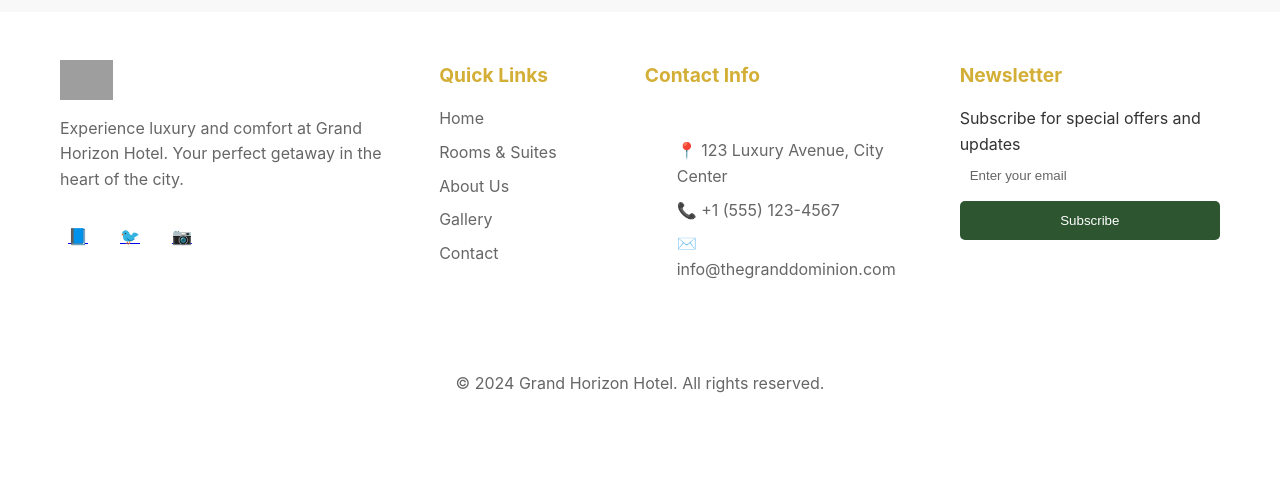
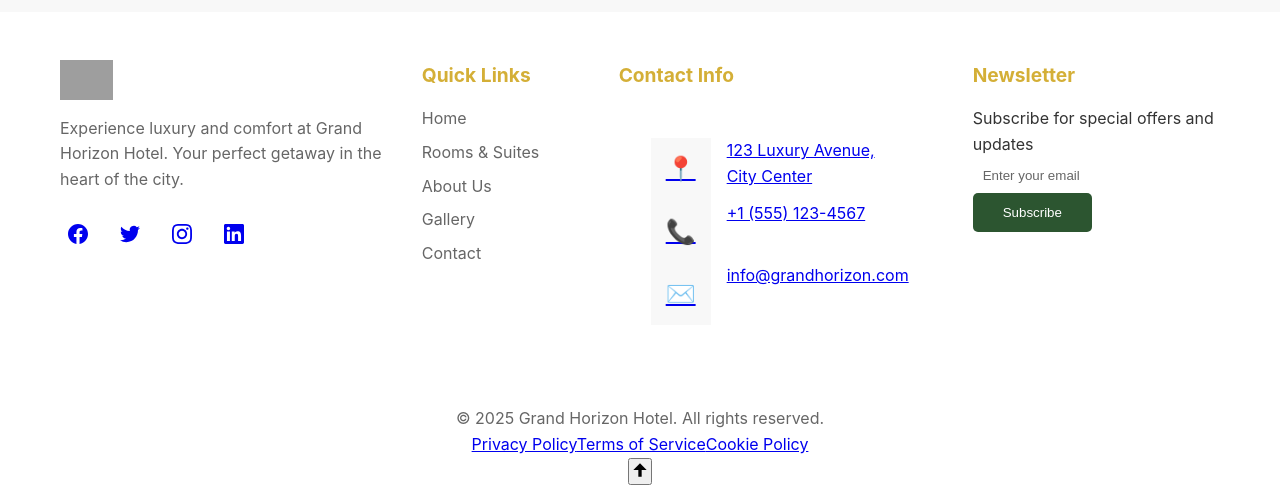
Before and after one commit to sathirapramudith123/Hotel-Web-Site, a React (Create React App) app in the folder hotel-website/: page /booking-confirmation in a window 1280 px wide. Shown: the part 870-1373 px from the top of the page. Before the commit the page ends 1283 px from the top, so only its background shows below. Built offline with nearby package versions, Linux system fonts and the light colour scheme; grey boxes are pictures that could not be loaded.

Commit message:
update a footer js

```diff
--- a/hotel-website/src/components/common/Footer/Footer.js
+++ b/hotel-website/src/components/common/Footer/Footer.js
@@ -1,12 +1,110 @@
-import React from 'react';
+import React, { useState, useEffect } from 'react';
 import { Link } from 'react-router-dom';
 import './Footer.css';
 
 const Footer = () => {
+  const [email, setEmail] = useState('');
+  const [isSubscribed, setIsSubscribed] = useState(false);
+  const [currentYear, setCurrentYear] = useState(new Date().getFullYear());
+  const [isVisible, setIsVisible] = useState(false);
+
+  useEffect(() => {
+    setIsVisible(true);
+  }, []);
+
+  const handleSubscribe = async (e) => {
+    e.preventDefault();
+    if (!email) return;
+
+    // Simulate API call
+    try {
+      // Add your newsletter subscription logic here
+      console.log('Subscribing email:', email);
+      setIsSubscribed(true);
+      setEmail('');
+
+      // Reset success message after 5 seconds
+      setTimeout(() => {
+        setIsSubscribed(false);
+      }, 5000);
+    } catch (error) {
+      console.error('Subscription failed:', error);
+    }
+  };
+
+  const scrollToTop = () => {
+    window.scrollTo({
+      top: 0,
+      behavior: 'smooth'
+    });
+  };
+
+  const socialLinks = [
+    {
+      name: 'Facebook',
+      icon: (
+        <svg width="20" height="20" viewBox="0 0 24 24" fill="currentColor">
+          <path d="M24 12.073c0-6.627-5.373-12-12-12s-12 5.373-12 12c0 5.99 4.388 10.954 10.125 11.854v-8.385H7.078v-3.47h3.047V9.43c0-3.007 1.792-4.669 4.533-4.669 1.312 0 2.686.235 2.686.235v2.953H15.83c-1.491 0-1.956.925-1.956 1.874v2.25h3.328l-.532 3.47h-2.796v8.385C19.612 23.027 24 18.062 24 12.073z"/>
+        </svg>
+      ),
+      url: 'https://facebook.com',
+      color: '#1877F2'
+    },
+    {
+      name: 'Twitter',
+      icon: (
+        <svg width="20" height="20" viewBox="0 0 24 24" fill="currentColor">
+          <path d="M23.953 4.57a10 10 0 01-2.825.775 4.958 4.958 0 002.163-2.723c-.951.555-2.005.959-3.127 1.184a4.92 4.92 0 00-8.384 4.482C7.69 8.095 4.067 6.13 1.64 3.162a4.822 4.822 0 00-.666 2.475c0 1.71.87 3.213 2.188 4.096a4.904 4.904 0 01-2.228-.616v.06a4.923 4.923 0 003.946 4.827 4.996 4.996 0 01-2.212.085 4.936 4.936 0 004.604 3.417 9.867 9.867 0 01-6.102 2.105c-.39 0-.779-.023-1.17-.067a13.995 13.995 0 007.557 2.209c9.053 0 13.998-7.496 13.998-13.985 0-.21 0-.42-.015-.63A9.935 9.935 0 0024 4.59z"/>
+        </svg>
+      ),
+      url: 'https://twitter.com',
+      color: '#1DA1F2'
+    },
+    {
+      name: 'Instagram',
+      icon: (
+        <svg width="20" height="20" viewBox="0 0 24 24" fill="currentColor">
+          <path d="M12 2.163c3.204 0 3.584.012 4.85.07 3.252.148 4.771 1.691 4.919 4.919.058 1.265.069 1.645.069 4.849 0 3.205-.012 3.584-.069 4.849-.149 3.225-1.664 4.771-4.919 4.919-1.266.058-1.644.07-4.85.07-3.204 0-3.584-.012-4.849-.07-3.26-.149-4.771-1.699-4.919-4.92-.058-1.265-.07-1.644-.07-4.849 0-3.204.013-3.583.07-4.849.149-3.227 1.664-4.771 4.919-4.919 1.266-.057 1.645-.069 4.849-.069zm0-2.163c-3.259 0-3.667.014-4.947.072-4.358.2-6.78 2.618-6.98 6.98-.059 1.281-.073 1.689-.073 4.948 0 3.259.014 3.668.072 4.948.2 4.358 2.618 6.78 6.98 6.98 1.281.058 1.689.072 4.948.072 3.259 0 3.668-.014 4.948-.072 4.354-.2 6.782-2.618 6.979-6.98.059-1.28.073-1.689.073-4.948 0-3.259-.014-3.667-.072-4.947-.196-4.354-2.617-6.78-6.979-6.98-1.281-.059-1.69-.073-4.949-.073zm0 5.838c-3.403 0-6.162 2.759-6.162 6.162s2.759 6.163 6.162 6.163 6.162-2.759 6.162-6.163c0-3.403-2.759-6.162-6.162-6.162zm0 10.162c-2.209 0-4-1.79-4-4 0-2.209 1.791-4 4-4s4 1.791 4 4c0 2.21-1.791 4-4 4zm6.406-11.845c-.796 0-1.441.645-1.441 1.44s.645 1.44 1.441 1.44c.795 0 1.439-.645 1.439-1.44s-.644-1.44-1.439-1.44z"/>
+        </svg>
+      ),
+      url: 'https://instagram.com',
+      color: '#E4405F'
+    },
+    {
+      name: 'LinkedIn',
+      icon: (
+        <svg width="20" height="20" viewBox="0 0 24 24" fill="currentColor">
+          <path d="M20.447 20.452h-3.554v-5.569c0-1.328-.027-3.037-1.852-3.037-1.853 0-2.136 1.445-2.136 2.939v5.667H9.351V9h3.414v1.561h.046c.477-.9 1.637-1.85 3.37-1.85 3.601 0 4.267 2.37 4.267 5.455v6.286zM5.337 7.433c-1.144 0-2.063-.926-2.063-2.065 0-1.138.92-2.063 2.063-2.063 1.14 0 2.064.925 2.064 2.063 0 1.139-.925 2.065-2.064 2.065zm1.782 13.019H3.555V9h3.564v11.452zM22.225 0H1.771C.792 0 0 .774 0 1.729v20.542C0 23.227.792 24 1.771 24h20.451C23.2 24 24 23.227 24 22.271V1.729C24 .774 23.2 0 22.222 0h.003z"/>
+        </svg>
+      ),
+      url: 'https://linkedin.com',
+      color: '#0A66C2'
+    }
+  ];
+
+  const contactInfo = [
+    {
+      icon: '📍',
+      text: '123 Luxury Avenue, City Center',
+      link: 'https://maps.google.com'
+    },
+    {
+      icon: '📞',
+      text: '+1 (555) 123-4567',
+      link: 'tel:+15551234567'
+    },
+    {
+      icon: '✉️',
+      text: 'info@grandhorizon.com',
+      link: 'mailto:info@grandhorizon.com'
+    }
+  ];
+
   return (
-    <footer className="footer">
+    <footer className={`footer ${isVisible ? 'visible' : ''}`}>
       <div className="container">
         <div className="footer-content">
+          {/* Brand Section */}
           <div className="footer-section">
             <div className="footer-logo">
               <img src="/images/logo.png" alt="Grand Horizon Hotel" />
@@ -17,50 +115,96 @@
               Your perfect getaway in the heart of the city.
             </p>
             <div className="social-links">
-              <a href="https://facebook.com" aria-label="Facebook" target="_blank" rel="noopener noreferrer">📘</a>
-              <a href="https://twitter.com" aria-label="Twitter" target="_blank" rel="noopener noreferrer">🐦</a>
-              <a href="https://instagram.com" aria-label="Instagram" target="_blank" rel="noopener noreferrer">📷</a>
+              {socialLinks.map((social, index) => (
+                <a
+                  key={social.name}
+                  href={social.url}
+                  aria-label={social.name}
+                  target="_blank"
+                  rel="noopener noreferrer"
+                  className="social-link"
+                  style={{ '--hover-color': social.color }}
+                  data-delay={index * 100}
+                >
+                  {social.icon}
+                </a>
+              ))}
             </div>
           </div>
 
+          {/* Quick Links */}
           <div className="footer-section">
             <h3>Quick Links</h3>
             <ul className="footer-links">
-              <li><Link to="/">Home</Link></li>
-              <li><Link to="/rooms">Rooms & Suites</Link></li>
-              <li><Link to="/about">About Us</Link></li>
-              <li><Link to="/gallery">Gallery</Link></li>
-              <li><Link to="/contact">Contact</Link></li>
+              <li><Link to="/" className="footer-link">Home</Link></li>
+              <li><Link to="/rooms" className="footer-link">Rooms & Suites</Link></li>
+              <li><Link to="/about" className="footer-link">About Us</Link></li>
+              <li><Link to="/gallery" className="footer-link">Gallery</Link></li>
+              <li><Link to="/contact" className="footer-link">Contact</Link></li>
             </ul>
           </div>
 
+          {/* Contact Info */}
           <div className="footer-section">
             <h3>Contact Info</h3>
             <div className="contact-info">
-              <p>📍 123 Luxury Avenue, City Center</p>
-              <p>📞 +1 (555) 123-4567</p>
-              <p>✉️ info@thegranddominion.com</p>
+              {contactInfo.map((contact, index) => (
+                <a
+                  key={index}
+                  href={contact.link}
+                  className="contact-item"
+                  data-delay={index * 100}
+                >
+                  <span className="contact-icon">{contact.icon}</span>
+                  <span>{contact.text}</span>
+                </a>
+              ))}
             </div>
           </div>
 
+          {/* Newsletter */}
           <div className="footer-section">
             <h3>Newsletter</h3>
             <p>Subscribe for special offers and updates</p>
-            <form className="newsletter-form">
+            <form className="newsletter-form" onSubmit={handleSubscribe}>
+              <div className="input-group">
                 <input
                   type="email"
                   placeholder="Enter your email"
                   required
+                  value={email}
+                  onChange={(e) => setEmail(e.target.value)}
+                  className="newsletter-input"
                 />
-              <button type="submit" className="btn btn-primary">
+                <button type="submit" className="btn btn-primary newsletter-btn">
                   Subscribe
                 </button>
+              </div>
+              {isSubscribed && (
+                <div className="success-message">
+                  ✅ Thank you for subscribing!
+                </div>
+              )}
             </form>
           </div>
         </div>
 
         <div className="footer-bottom">
-          <p>&copy; 2024 Grand Horizon Hotel. All rights reserved.</p>
+          <p>&copy; {currentYear} Grand Horizon Hotel. All rights reserved.</p>
+          <div className="footer-bottom-links">
+            <Link to="/privacy">Privacy Policy</Link>
+            <Link to="/terms">Terms of Service</Link>
+            <Link to="/cookies">Cookie Policy</Link>
+          </div>
+          <button
+            className="scroll-to-top"
+            onClick={scrollToTop}
+            aria-label="Scroll to top"
+          >
+            <svg width="20" height="20" viewBox="0 0 24 24" fill="currentColor">
+              <path d="M12 4l-8 8h6v8h4v-8h6z"/>
+            </svg>
+          </button>
         </div>
       </div>
     </footer>
```
Lines whose indentation alone changed are shown as unchanged.
